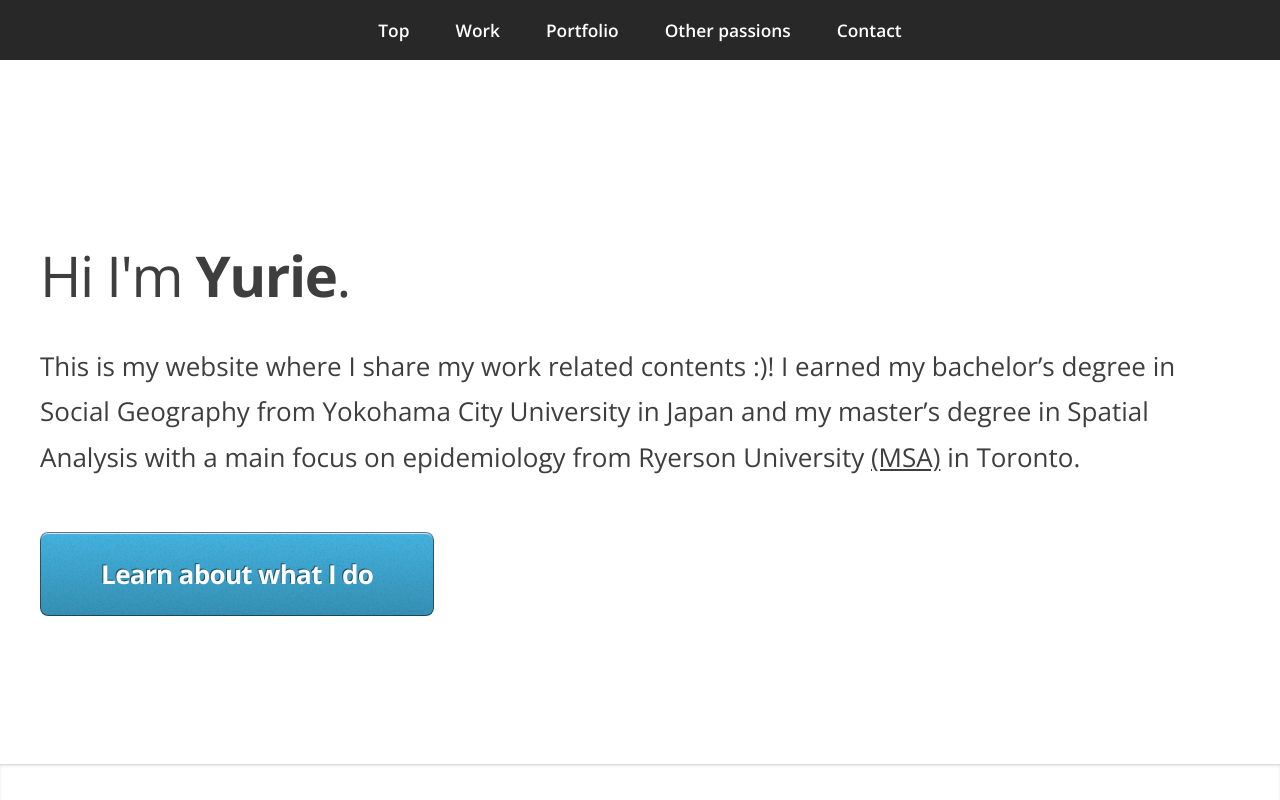
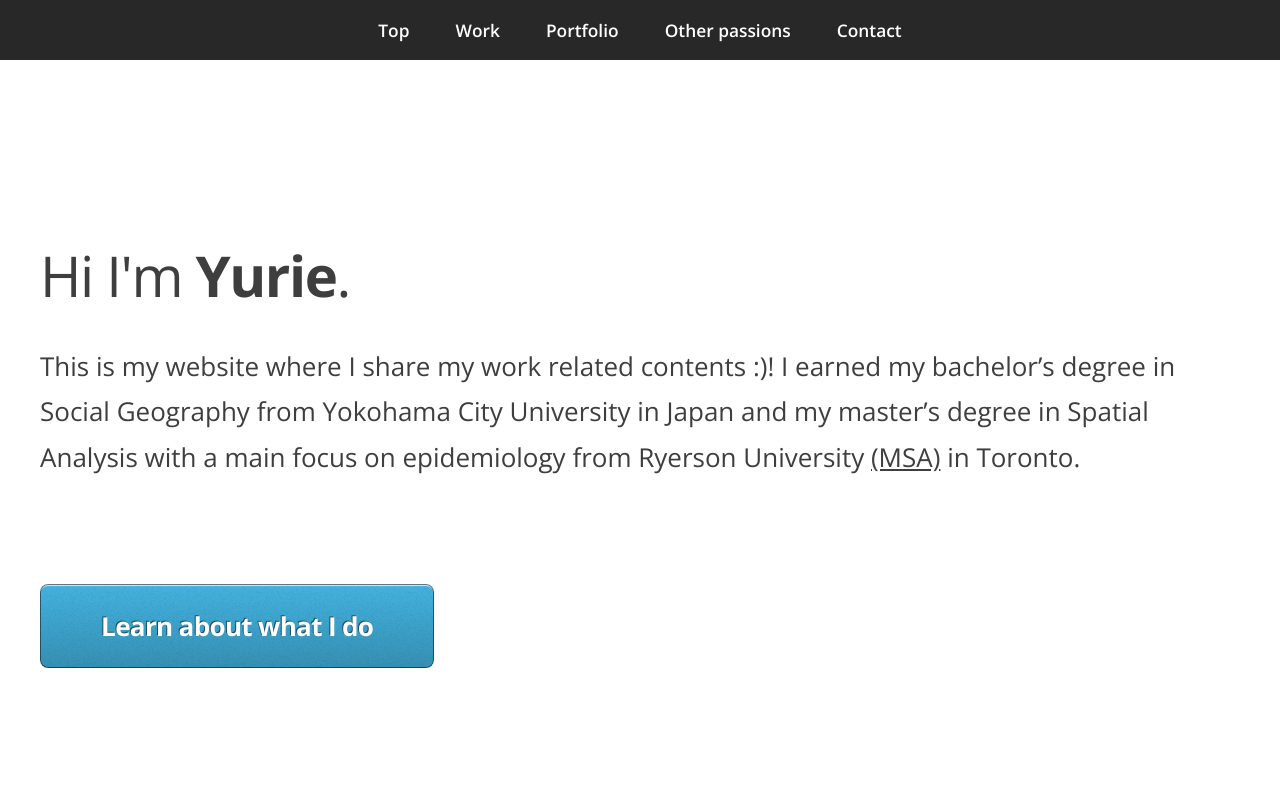
Before and after one commit to yuriei/portfolio, a plain HTML site: page index.html in a window 1280 px wide. Shown: the top 800 px of the page. Drawn offline with nearby package versions, Linux system fonts and the light colour scheme.

Commit message:
Update index.html

```diff
--- a/index.html
+++ b/index.html
@@ -69,9 +69,14 @@
 							<p>This is my website where I share my work related contents :)! I earned my bachelor’s degree in Social Geography from Yokohama City University in Japan and my master’s degree in Spatial Analysis with a main focus on epidemiology from Ryerson University <a href="http://www.ryerson.ca/graduate/programs/spatial/">(MSA)</a> in Toronto.
 							</p>
 							</font>
-							<a href="#work" class="button big scrolly">Learn about what I do</a>
+
 						</div>
 					</div>
+
+					<footer>
+						<!--<p><font color=#3e3e3e>More specific work that I've done?</font></p>-->
+						<a href="#work" class="button big scrolly">Learn about what I do</a>
+					</footer>
 				</article>
 				</center>
 			</div>
```
